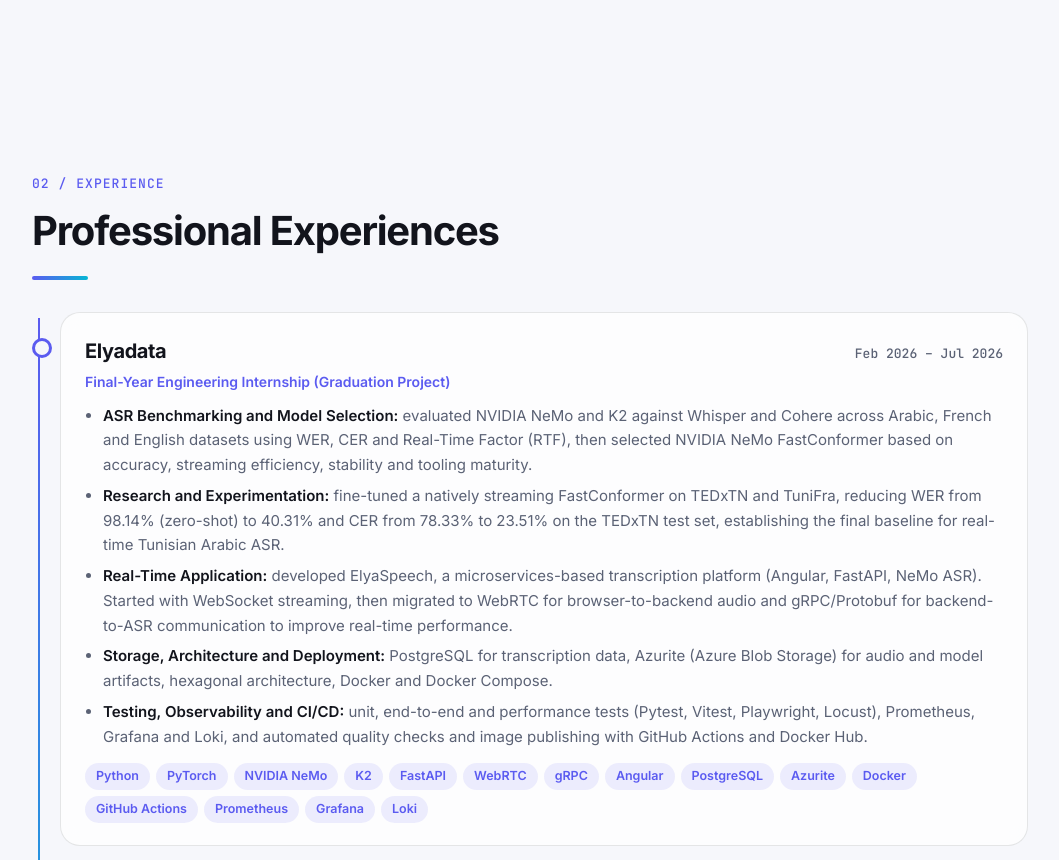
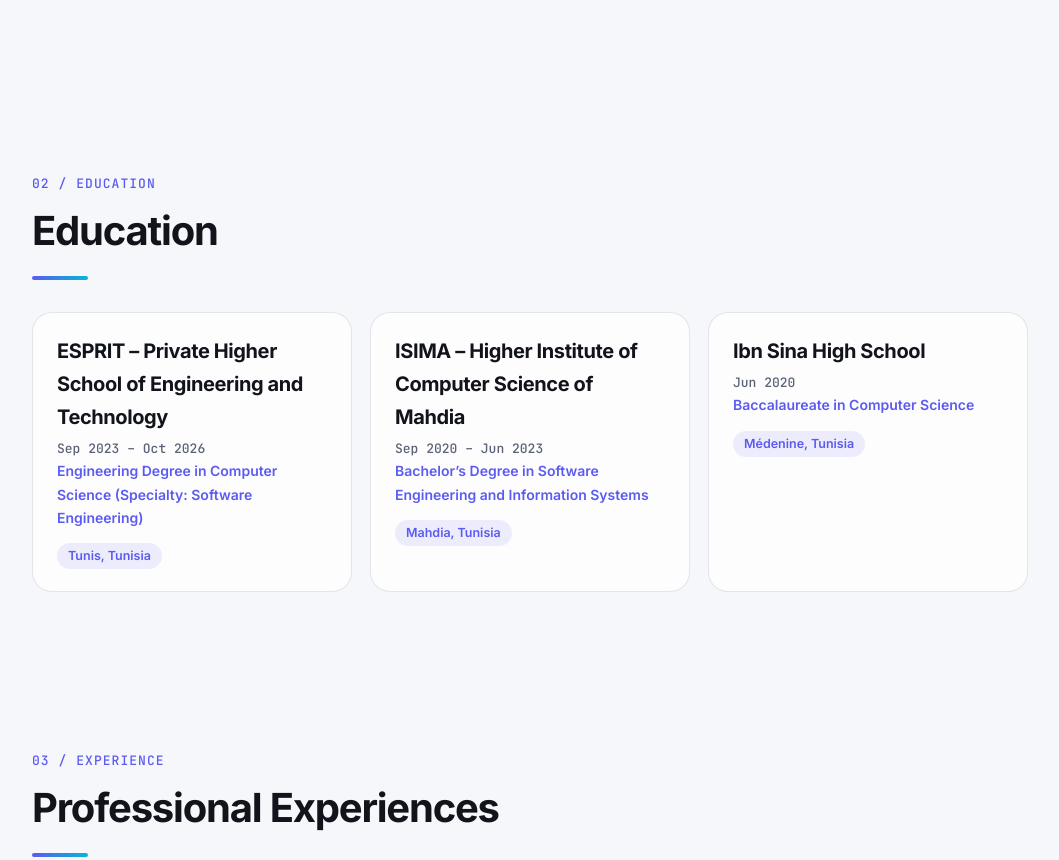
Before and after one commit to Firaskraiem1/portfolio, a plain HTML site: page index.html in a window 1280 px wide. Shown: the part 1216-2076 px from the top of the page, without its empty margins (110-1169 px from the left). Drawn offline with Linux system fonts and the light colour scheme.

Commit message:
Add files via upload

```diff
--- a/index.html
+++ b/index.html
@@ -802,6 +802,13 @@
         <p class="about" data-i="about"></p>
       </div>
     </section>
+    <section id="edu">
+      <div class="w">
+        <div class="eyebrow rv" data-i="nE"></div>
+        <h2 class="rv" data-i="edT"></h2>
+        <div class="grid" id="edL"></div>
+      </div>
+    </section>
     <section id="exp">
       <div class="w">
         <div class="eyebrow rv" data-i="n1"></div>
@@ -847,15 +854,21 @@
       open: ["Open to on-site, hybrid, remote and relocation", "Ouvert : présentiel, hybride, télétravail et mobilité"],
       lead: ["Software engineer graduated from ESPRIT (2026), passionate about software development, DevOps and artificial intelligence.", "Ingénieur informatique diplômé d’ESPRIT (2026), passionné par le développement logiciel, le DevOps et l’intelligence artificielle."],
       cv: ["Download CV", "Télécharger le CV"], pv: ["Preview CV", "Aperçu du CV"], cvT: ["Curriculum Vitae", "Curriculum Vitae"], op2: ["Open in new tab", "Ouvrir dans un onglet"], cb: ["Contact me", "Me contacter"],
-      n0: ["01 / about", "01 / profil"], n1: ["02 / experience", "02 / expérience"], n2: ["03 / projects", "03 / projets"], n3: ["04 / skills", "04 / compétences"], n4: ["05 / contact", "05 / contact"],
+      n0: ["01 / about", "01 / profil"], n1: ["03 / experience", "03 / expérience"], n2: ["04 / projects", "04 / projets"], n3: ["05 / skills", "05 / compétences"], n4: ["06 / contact", "06 / contact"],
       aboutT: ["Personal Profile", "Profil personnel"],
+      nE: ["02 / education", "02 / formation"], edT: ["Education", "Formation"],
       about: ["Software Engineer graduated from ESPRIT (2026), versatile and passionate about software development, DevOps, and artificial intelligence. I have solid experience in application development, distributed architectures, automation, and AI solution integration. Rigorous, curious, and adaptable, I am eager to leverage my technical skills within a team and contribute to building innovative and robust solutions.", "Ingénieur informatique diplômé d’ESPRIT (2026), polyvalent et passionné par le développement logiciel, le DevOps et l’intelligence artificielle. Doté d’une solide expérience en conception d’applications, architectures distribuées, automatisation et intégration de solutions IA. Rigoureux, curieux et adaptable, je souhaite mettre mes compétences techniques au service d’une équipe et contribuer à la conception de solutions innovantes et robustes."],
       expT: ["Professional Experiences", "Expériences professionnelles"], projT: ["Academic Projects", "Projets académiques"], skT: ["Technical Skills", "Compétences techniques"],
       ctT: ["Let’s work together", "Travaillons ensemble"], ctP: ["Looking for a software, DevOps or AI engineer? I’d love to hear from you.", "Vous cherchez un ingénieur logiciel, DevOps ou IA ? Je serais ravi d’échanger."],
-      nav: [["About", "Experience", "Projects", "Skills", "Contact"], ["Profil", "Expérience", "Projets", "Compétences", "Contact"]],
+      nav: [["About", "Education", "Experience", "Projects", "Skills", "Contact"], ["Profil", "Formation", "Expérience", "Projets", "Compétences", "Contact"]],
       roles: [["Software Engineer & AI Engineer", "Full-Stack Developer", "DevOps & Cloud-native", "Full-Stack · DevOps · AI"], ["Ingénieur logiciel & ingénieur IA", "Développeur Full-Stack", "DevOps & Cloud-native", "Full-Stack · DevOps · IA"]],
       stats: [[["5", "Internships"], ["5", "Academic projects"], ["3", "Languages"]], [["5", "Stages"], ["5", "Projets académiques"], ["3", "Langues"]]]
     };
+    const ED = [
+      { s: ["ESPRIT – Private Higher School of Engineering and Technology", "ESPRIT – École Supérieure Privée d’Ingénierie et de Technologies"], r: ["Engineering Degree in Computer Science (Specialty: Software Engineering)", "Cycle d’ingénieur en informatique (spécialité : génie logiciel)"], d: ["Sep 2023 – Oct 2026", "Sep 2023 – Oct 2026"], l: ["Tunis, Tunisia", "Tunis, Tunisie"] },
+      { s: ["ISIMA – Higher Institute of Computer Science of Mahdia", "ISIMA – Institut Supérieur d’Informatique de Mahdia"], r: ["Bachelor’s Degree in Software Engineering and Information Systems", "Licence en génie logiciel et systèmes d’information"], d: ["Sep 2020 – Jun 2023", "Sep 2020 – Juin 2023"], l: ["Mahdia, Tunisia", "Mahdia, Tunisie"] },
+      { s: ["Ibn Sina High School", "Lycée Ibn Sina"], r: ["Baccalaureate in Computer Science", "Baccalauréat en sciences de l’informatique"], d: ["Jun 2020", "Juin 2020"], l: ["Médenine, Tunisia", "Médenine, Tunisie"] }
+    ];
     const E = [
       {
         c: "Elyadata", r: ["Final-Year Engineering Internship (Graduation Project)", "Stage de fin d’études d’ingénieur (PFE)"], d: ["Feb 2026 – Jul 2026", "Fév 2026 – Juil 2026"],
@@ -937,10 +950,11 @@
     function render(l) {
       L = l; document.documentElement.lang = l ? "fr" : "en";
       document.querySelectorAll("[data-i]").forEach(e => e.textContent = T[e.dataset.i][l]);
-      document.getElementById("nav").innerHTML = ["about", "exp", "proj", "skills", "contact"].map((id, i) => `<a href="#${id}">${T.nav[l][i]}</a>`).join("");
+      document.getElementById("nav").innerHTML = ["about", "edu", "exp", "proj", "skills", "contact"].map((id, i) => `<a href="#${id}">${T.nav[l][i]}</a>`).join("");
       const pf = l ? "cv-fr.pdf" : "cv-en.pdf";["cvd", "cvo"].forEach(k => document.getElementById(k).href = pf); if (!md.hidden) fr.src = pf + "#view=FitH";
       document.getElementById("stats").innerHTML = T.stats[l].map(s => `<div class="st rv"><strong>${s[0]}</strong><span>${s[1]}</span></div>`).join("");
       document.getElementById("expL").innerHTML = E.map(e => `<div class="it rv"><article class="card"><div class="hd"><h3>${e.c}</h3><span class="dt">${e.d[l]}</span></div><div class="rl">${e.r[l]}</div><ul>${e.b.map(b => `<li><b>${b[0][l]}</b> ${b[1][l]}</li>`).join("")}</ul>${tg(e.t)}</article></div>`).join("");
+      document.getElementById("edL").innerHTML = ED.map(e => `<article class="card rv"><div class="hd"><h3>${e.s[l]}</h3><span class="dt">${e.d[l]}</span></div><div class="rl">${e.r[l]}</div>${tg([e.l[l]])}</article>`).join("");
       document.getElementById("projL").innerHTML = P.map(p => `<article class="card rv"><div class="hd"><h3>${p.n[l]}</h3><span class="dt">${p.d[l]}</span></div><div class="rl">${p.s[l]}</div>${p.p.map(x => `<p class="pd">${x[l]}</p>`).join("")}${tg(p.t)}</article>`).join("");
       document.getElementById("skL").innerHTML = S.map(s => `<div class="card rv"><h4>${s[0][l]}</h4>${tg(s[1].split(", "))}</div>`).join("");
       document.querySelectorAll("[data-l]").forEach(b => b.setAttribute("aria-pressed", (b.dataset.l == "fr" ? 1 : 0) == l));
```
